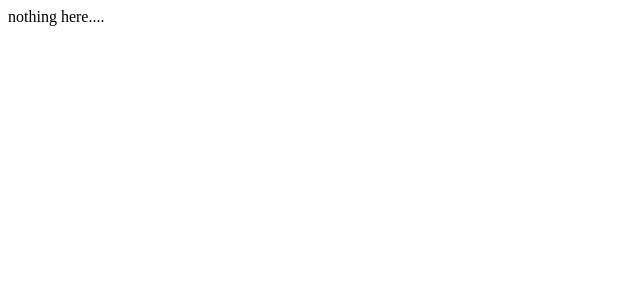
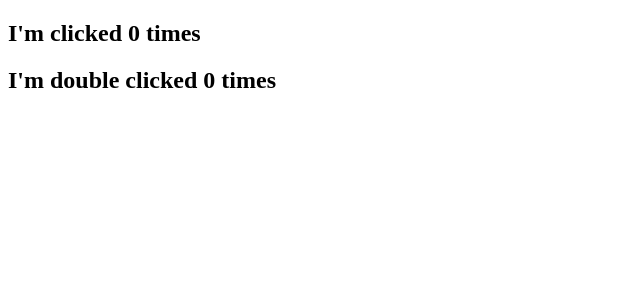
Before and after one commit to Nirob-X/my-react-projects, a React (Create React App) app: page / in a window 1280 px wide. Shown: the top 300 px of the page, without its empty margins (0-640 px from the left). Built offline with nearby package versions, Linux system fonts and the light colour scheme.

Commit message:
React Render props test!

```diff
--- a/src/App.js
+++ b/src/App.js
@@ -1,8 +1,13 @@
+import Counter from "./components/Counter";
+import DoubleClick from "./components/DoubleClick";
+import Click from "./components/Click";
+
 function App() {
   return (
-    <div>
-    	nothing here....
-    </div>
+  	<>
+    	<Counter rander={(count, add) => <Click count={count} add={add} />} />
+    	<Counter rander={(count, add) => <DoubleClick count={count} add={add} />} />
+    </>
   );
 }
 
--- /dev/null
+++ b/src/components/Click.js
@@ -0,0 +1,5 @@
+export default function Click({count, add}) {
+	return (
+		<h2 onClick={add}>I'm clicked {count} times</h2>
+	);
+}
--- /dev/null
+++ b/src/components/Counter.js
@@ -0,0 +1,10 @@
+import {useState} from "react";
+
+export default function Counter({rander}) {
+	const [count, setCount] = useState(0);
+
+	function add() {
+		setCount(prev => prev+1);
+	}
+	return rander(count, add);
+}
--- /dev/null
+++ b/src/components/DoubleClick.js
@@ -0,0 +1,5 @@
+export default function DoubleClick({count, add}) {
+	return (
+		<h2 onDoubleClick={add}>I'm double clicked {count} times</h2>
+	);
+}
```
